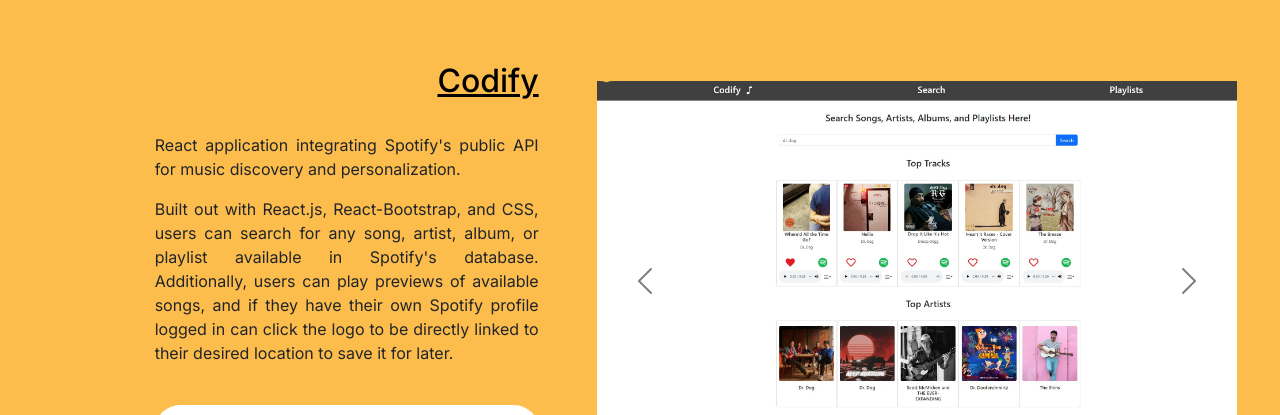
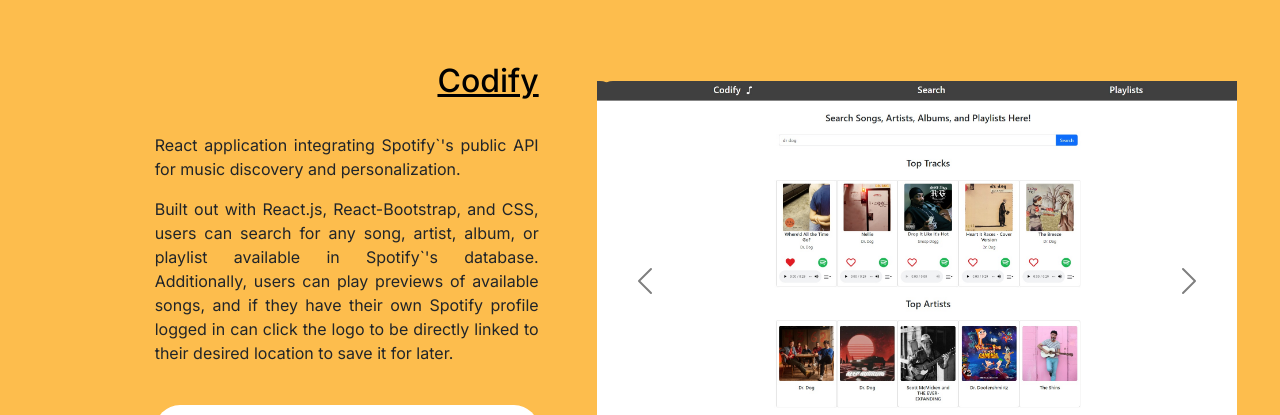
Before and after one commit to connork97/connorkormos.com, a Next.js app: page / in a window 1280 px wide. Shown: the part 3080-3495 px from the top of the page. Built offline with nearby package versions, Linux system fonts and the light colour scheme.

Commit message:
fixed bug for deploy

```diff
--- a/app/components/Projects.js
+++ b/app/components/Projects.js
@@ -113,9 +113,9 @@
                 <div className={styles.codifyDescriptionDiv}>
                 <h2 style={{textAlign: 'right', marginRight: '25%'}}> <Link href='https://codify-ea413.web.app/' target='_blank' className={styles.link}>Codify</Link></h2>
                     <br></br>
-                    <p className={styles.codifyDescription}>React application integrating Spotify's public API for music discovery and personalization.</p>
+                    <p className={styles.codifyDescription}>React application integrating Spotify`&apos;s public API for music discovery and personalization.</p>
                     <p className={styles.codifyDescription}>
-                    Built out with React.js, React-Bootstrap, and CSS, users can search for any song, artist, album, or playlist available in Spotify's database.
+                    Built out with React.js, React-Bootstrap, and CSS, users can search for any song, artist, album, or playlist available in Spotify`&apos;s database.
                     Additionally, users can play previews of available songs, and if they have their own Spotify profile logged in can click the logo to be directly linked to their desired location to save it for later.
                     </p>
                     <br></br>
```
